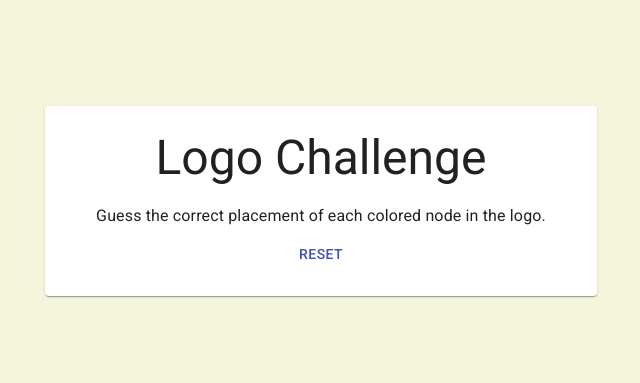
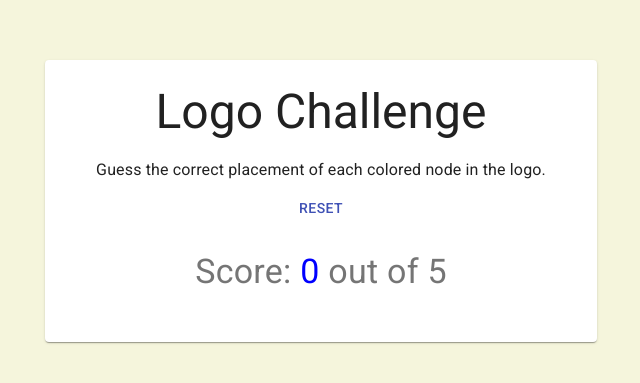
Before and after one commit to fancyaction/logo-challenge, a React (Create React App) app: page / in a window 1280 px wide. Shown: the part 199-582 px from the top of the page, without its empty margins (319-959 px from the left). Built offline with nearby package versions, Linux system fonts and the light colour scheme.

Commit message:
Add ScoreBox

```diff
--- a/src/Components/LogoChallenge.js
+++ b/src/Components/LogoChallenge.js
@@ -3,7 +3,7 @@ import { Container, Paper } from '@material-ui/core';
 import { makeStyles } from '@material-ui/core/styles';
 import Header from './Header';
 import ResetButton from './ResetButton';
-// import ScoreBox from './ScoreBox';
+import ScoreBox from './ScoreBox';
 
 const useStyles = makeStyles(theme => ({
     root: {
@@ -40,7 +40,7 @@ const LogoChallenge = () => {
             <Paper className={classes.root}>
                 <Header />
                 <ResetButton resetGame={resetGame} />
-                {/* <ScoreBox score={score} /> */}
+                <ScoreBox score={score} />
             </Paper>
         </Container>
     )
--- /dev/null
+++ b/src/Components/ScoreBox.js
@@ -0,0 +1,15 @@
+import React, { Fragment } from 'react';
+import { Typography } from '@material-ui/core';
+
+
+const ScoreBox = ({ score }) => {
+    return (
+        <Fragment>
+            <Typography color="textSecondary" variant="h4" style={{ margin: '25px 0' }}>
+                Score: <span style={{ color: 'blue' }}>{score}</span> out of 5
+            </Typography>
+        </Fragment>
+    )
+}
+
+export default ScoreBox;
```
